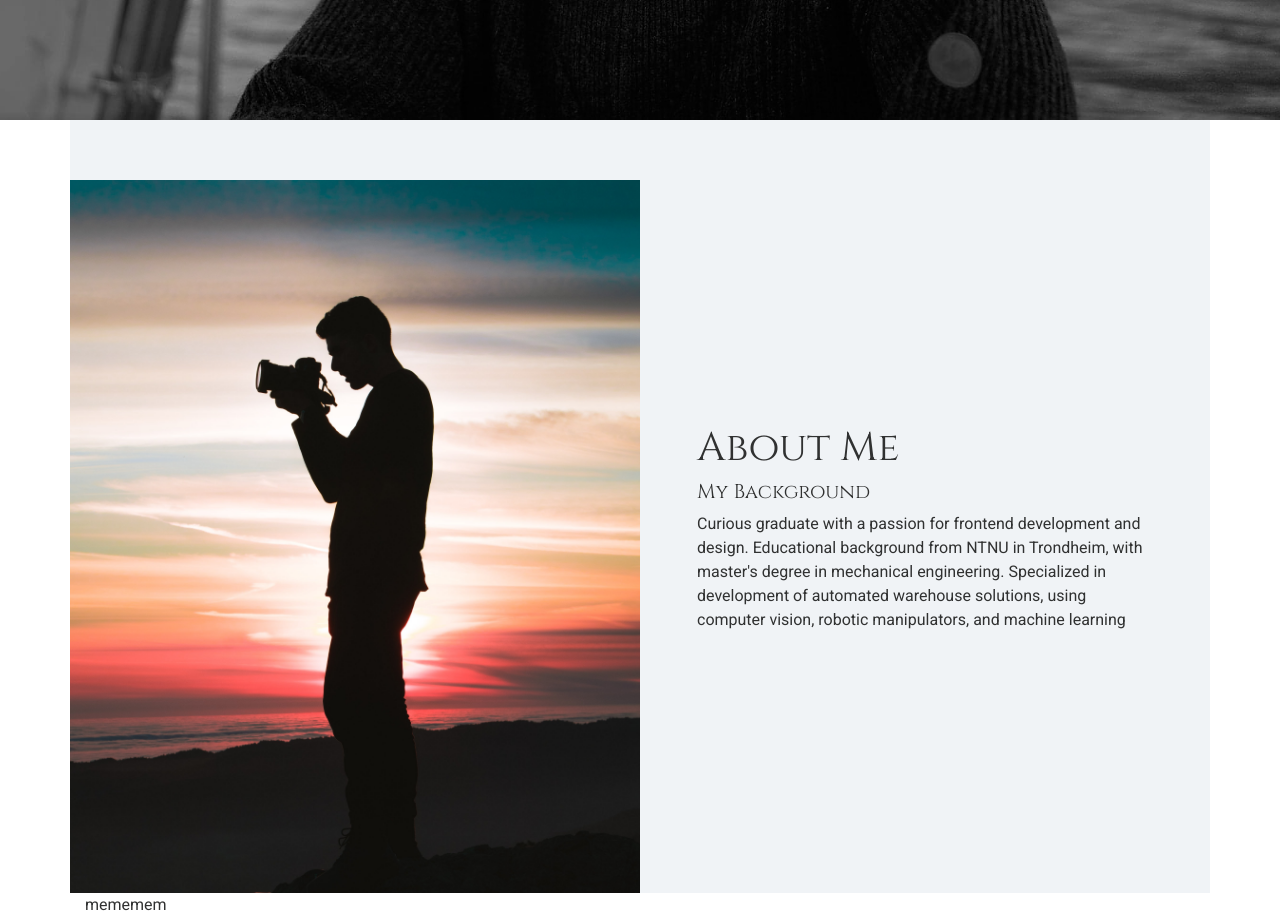
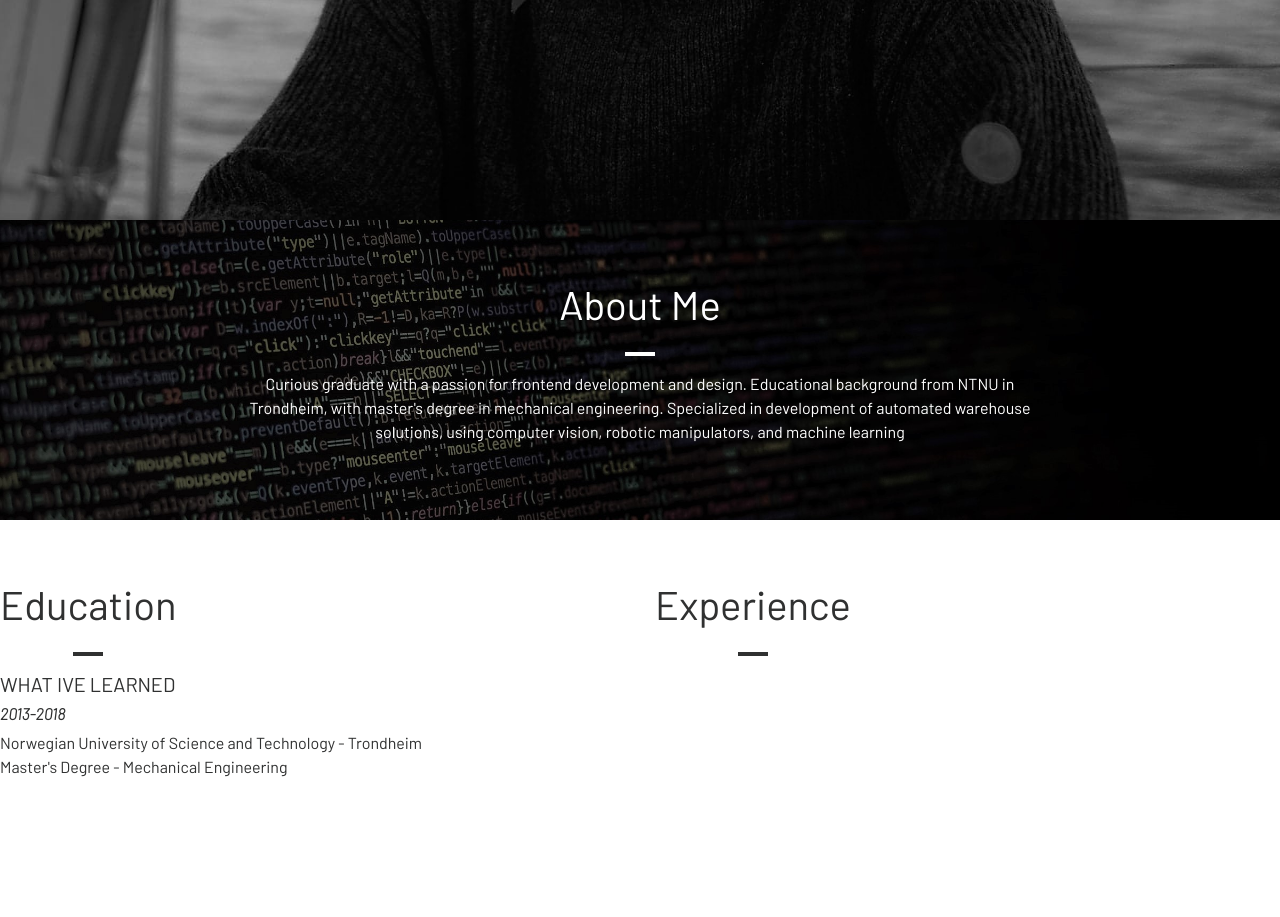
Before and after one commit to osterdalh/online-resume, a React (Create React App) app: page / in a window 1280 px wide. Shown: the part 740-1657 px from the top of the page. After the commit the page ends 1579 px from the top, so only its background shows below. Built offline with nearby package versions, Linux system fonts and the light colour scheme.

Commit message:
eduaction experience started

```diff
--- a/public/index.html
+++ b/public/index.html
@@ -16,9 +16,8 @@
 
   <!-- Custom styles for this template -->
   <link href="css/scrolling-nav.css" rel="stylesheet">
-  <link href="https://fonts.googleapis.com/css2?family=Roboto:wght@400;700&display=swap" rel="stylesheet">
+  <link href="https://fonts.googleapis.com/css2?family=Barlow:ital,wght@0,400;0,700;1,200&display=swap" rel="stylesheet">
 
-  <link href="https://fonts.googleapis.com/css2?family=Cinzel:wght@400;700&display=swap" rel="stylesheet">
 </head>
 
 <body id="page-top">
--- a/src/components/AboutMe/AboutMe.css
+++ b/src/components/AboutMe/AboutMe.css
@@ -1,13 +1,18 @@
 .AboutMe{
-    padding-top: 60px;
-    background-color: #f0f3f6;
+    padding: 60px 0;
+    background-image: url("codeBackground.jpg");
+    width: 100%;
+    color: white;
+    min-height: 200px;
+
+    /* Create the parallax scrolling effect */
+    background-attachment: fixed;
+    background-position: center;
+    background-repeat: no-repeat;
+    background-size: cover;
 }
 
-.aboutMeImage{
-    width: 100%;
-}
-
-.textAboutMe{
-    width: 80%;
+.textContainer{
+    max-width: 800px;
     margin: 0 auto;
 }
--- a/src/components/AboutMe/AboutMe.js
+++ b/src/components/AboutMe/AboutMe.js
@@ -1,26 +1,21 @@
 import React from 'react'
 import './AboutMe.css'
-import AboutMeImage from './AboutMe.jpg';
+
+import Header from '../Header/Header'
 
 const AboutMe = () => {
     return (
-        <div id="about" className="container AboutMe">
-            <div className="row">
-                <div className="col-6 p-0">
-                    <img className="aboutMeImage" src={AboutMeImage} alt="about me"></img>
-                </div>
-                <div className="col-6 p-0 d-flex align-items-center">
-                    <div className="textAboutMe">
-                        <h1 className="headerText">About Me</h1>
-                        <h5 className="headerText">My Background</h5>
-                        <p>
-                            Curious graduate with a passion for frontend development and design.
+        <div id="about" className="AboutMe">
+            <div className="textContainer text-center">
+                <Header heading="About Me" theme="light"></Header>
+                <p className="aboutText">
+                    Curious graduate with a passion for frontend development and design.
 
-                            Educational background from NTNU in Trondheim, with master's degree in mechanical engineering. Specialized in development of automated warehouse solutions, using computer vision, robotic manipulators, and machine learning
-                    </p>
-                    </div>
-                </div>
+                    Educational background from NTNU in Trondheim, with master's degree in mechanical engineering. Specialized in development of automated warehouse solutions, using computer vision, robotic manipulators, and machine learning
+            </p>
             </div>
+
+
 
 
 
--- a/src/components/App.css
+++ b/src/components/App.css
@@ -1,9 +1,7 @@
-body .headerText{
-  font-family: 'Cinzel', serif;
-}
+
 
 body {
-  font-family: 'Roboto', sans-serif;
+  font-family: 'Barlow', sans-serif;
   color: #303131 !important;
 }
 
--- a/src/components/EducationAndExperience/EducationAndExperience.js
+++ b/src/components/EducationAndExperience/EducationAndExperience.js
@@ -1,10 +1,30 @@
 import React from 'react'
 import './EducationAndExperience.scss'
 
+import Header from '../Header/Header'
+import ListItem from '../ListItem/ListItem'
+
 const EducationAndExperience = () => {
     return (
-        <div className="container">
-            mememem
+        <div className="EducationAndExperience">
+            <div className="row">
+                <div className="col-6">
+                    <div className="content-fit">
+                        <Header className="" heading="Education" theme="dark"></Header>
+                        <h5>WHAT IVE LEARNED</h5>
+                        <ListItem
+                            years="2013-2018"
+                            title="Norwegian University of Science and Technology - Trondheim"
+                            subtitle="Master's Degree - Mechanical Engineering"></ListItem>
+                    </div>
+
+                </div>
+                <div className="col-6">
+                    <Header heading="Experience" theme="dark"></Header>
+
+                </div>
+
+            </div>
 
 
 
--- a/src/components/EducationAndExperience/EducationAndExperience.scss
+++ b/src/components/EducationAndExperience/EducationAndExperience.scss
@@ -0,0 +1,6 @@
+.EducationAndExperience{
+    padding: 60px 0;
+    .fit-content{
+        width: fit-content;
+    }
+}
--- /dev/null
+++ b/src/components/Header/Header.js
@@ -0,0 +1,16 @@
+import React from 'react'
+import './Header.scss'
+
+const Header = ({ heading, theme }) => {
+
+    return (
+        <div className={`Header ${theme}`}>
+            <h1 className="pb-3 text-center position-relative">{heading}
+            </h1>
+            <div className="underline mb-3"></div>
+
+        </div>
+    )
+}
+
+export default Header
--- /dev/null
+++ b/src/components/Header/Header.scss
@@ -0,0 +1,12 @@
+.Header{
+    display: inline-block;
+    .underline{
+        width: 30px;
+        border-bottom: 4px solid ;
+        margin: 0 auto;
+    }
+
+}
+.light{
+    color: white;
+}
--- a/src/components/Home/Home.scss
+++ b/src/components/Home/Home.scss
@@ -6,7 +6,7 @@
     background-image: url("hansAboutMe.jpg");
 
     /* Set a specific height */
-    min-height: 800px;
+    min-height: 500px;
 
     /* Create the parallax scrolling effect */
     background-attachment: fixed;
@@ -16,5 +16,5 @@
 }
 
 .text{
-    height: 800px;
+    height: 900px;
 }
--- /dev/null
+++ b/src/components/ListItem/ListItem.js
@@ -0,0 +1,17 @@
+import React from 'react'
+import './ListItem.scss'
+
+
+const ListItem = ({years, title, subtitle}) => {
+    return(
+        <div className="ListItem">
+            <h6 className="years">{years}</h6>
+            <p className="p-0 m-0">{title}</p>
+            <p className="p-0 m-0">{subtitle}</p>
+
+        </div>
+    )
+}
+
+
+export default ListItem
--- /dev/null
+++ b/src/components/ListItem/ListItem.scss
@@ -0,0 +1,7 @@
+.ListItem{
+
+    .years{
+        font-weight: 700;
+        font-style: italic;
+    }
+}
--- a/src/components/SocialMedia/SocialMedia.js
+++ b/src/components/SocialMedia/SocialMedia.js
@@ -7,9 +7,9 @@ const SocialMedia = () => {
         <div className="SocialMedia">
             {/* <span>Follow me</span> */}
             <div className="socialIconContainer">
-                <a href="http://www.linkedin.com/in/hans-bratland-østerdal" target="_blank"><i class="socIcon fab fa-linkedin"></i></a>
-                <a href="https://www.facebook.com/profile.php?id=668486071" target="_blank"><i class="socIcon fab fa-facebook"></i></a>
-                <a href="https://www.github.com/osterdalh" target="_blank"><i class="socIcon fab fa-github"></i></a>
+                <a href="http://www.linkedin.com/in/hans-bratland-østerdal" target="_blank"><i className="socIcon fab fa-linkedin"></i></a>
+                <a href="https://www.facebook.com/profile.php?id=668486071" target="_blank"><i className="socIcon fab fa-facebook"></i></a>
+                <a href="https://www.github.com/osterdalh" target="_blank"><i className="socIcon fab fa-github"></i></a>
 
 
 
```
Also changed, not shown: src/components/AboutMe/AboutMe.jpg (deleted), src/components/AboutMe/codeBackground.jpg (added).
